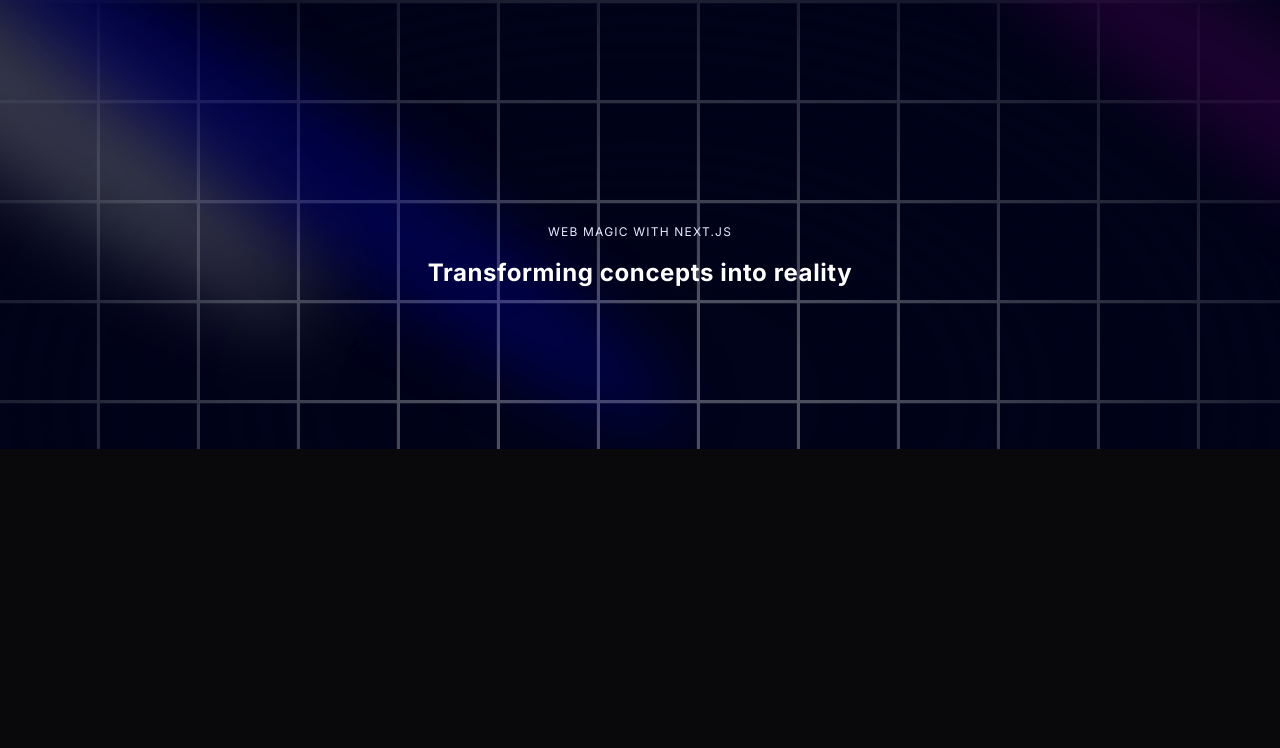
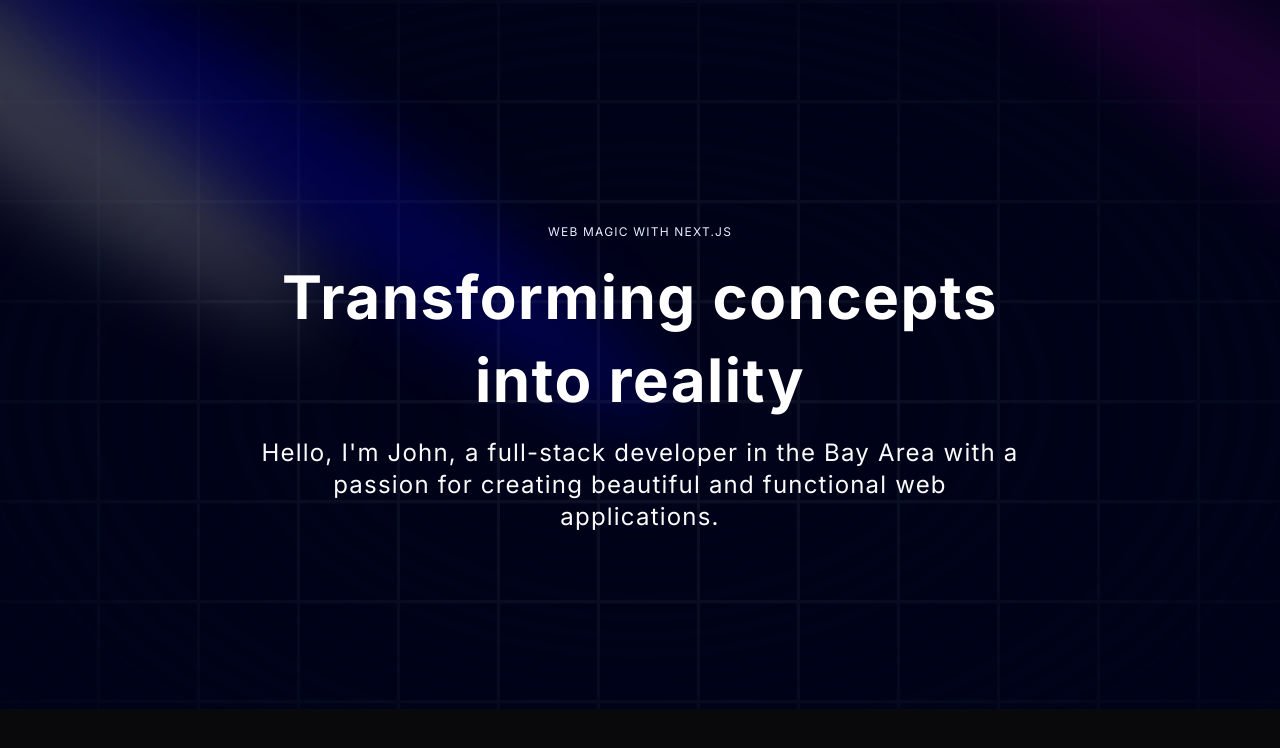
Before and after one commit to jcianciolo/portfolio_2024, a Next.js app: page / in a window 1280 px wide. Shown: the top 748 px of the page. Built offline with nearby package versions, Linux system fonts and the light colour scheme.

Commit message:
add: text-generate-effect and hero

```diff
--- a/components/Hero.tsx
+++ b/components/Hero.tsx
@@ -11,7 +11,7 @@ const Hero = () => {
            <Spotlight className="top-28 left-80 h-[80vh] w-[50vw]" fill="blue" />
         </div>
 
-        <div className="h-screen w-full dark:bg-black-100 bg-white dark:bg-grid-white/[0.3] bg-grid-black/[0.2] flex items-center justify-center absolute top-0 left-0">
+        <div className="h-screen w-full dark:bg-black-100 bg-white dark:bg-grid-white/[0.05] bg-grid-black/[0.2] flex items-center justify-center absolute top-0 left-0">
             <div className="absolute pointer-events-none inset-0 flex items-center justify-center dark:bg-black-100 bg-white [mask-image:radial-gradient(ellipse_at_center,transparent_20%,black)]" />
         </div>
 
@@ -25,6 +25,10 @@ const Hero = () => {
                 className='text-center text-[40px] md:text-5xl lg:text-6xl'
                 words="Transforming concepts into reality"
               />
+
+              <p className="text-center md:tracking-wider mb-4 text-sm md:text-lg lg:text-2xl">
+                Hello, I&apos;m John, a full-stack developer in the Bay Area with a passion for creating beautiful and functional web applications.
+              </p>
           </div>
         </div>
     </div>
--- a/components/ui/text-generate-effect.tsx
+++ b/components/ui/text-generate-effect.tsx
@@ -37,7 +37,7 @@ export const TextGenerateEffect = ({
           return (
             <motion.span
               key={word + idx}
-              className="dark:text-white text-black opacity-0"
+              className={`${idx > 3} ? 'text-purple' : 'dark:text-white text-black' } opacity-0`}
               style={{
                 filter: filter ? "blur(10px)" : "none",
               }}
@@ -52,8 +52,8 @@ export const TextGenerateEffect = ({
 
   return (
     <div className={cn("font-bold", className)}>
-      <div className="mt-4">
-        <div className=" dark:text-white text-black text-2xl leading-snug tracking-wide">
+      <div className="my-4">
+        <div className=" dark:text-white text-black leading-snug tracking-wide">
           {renderWords()}
         </div>
       </div>
```
